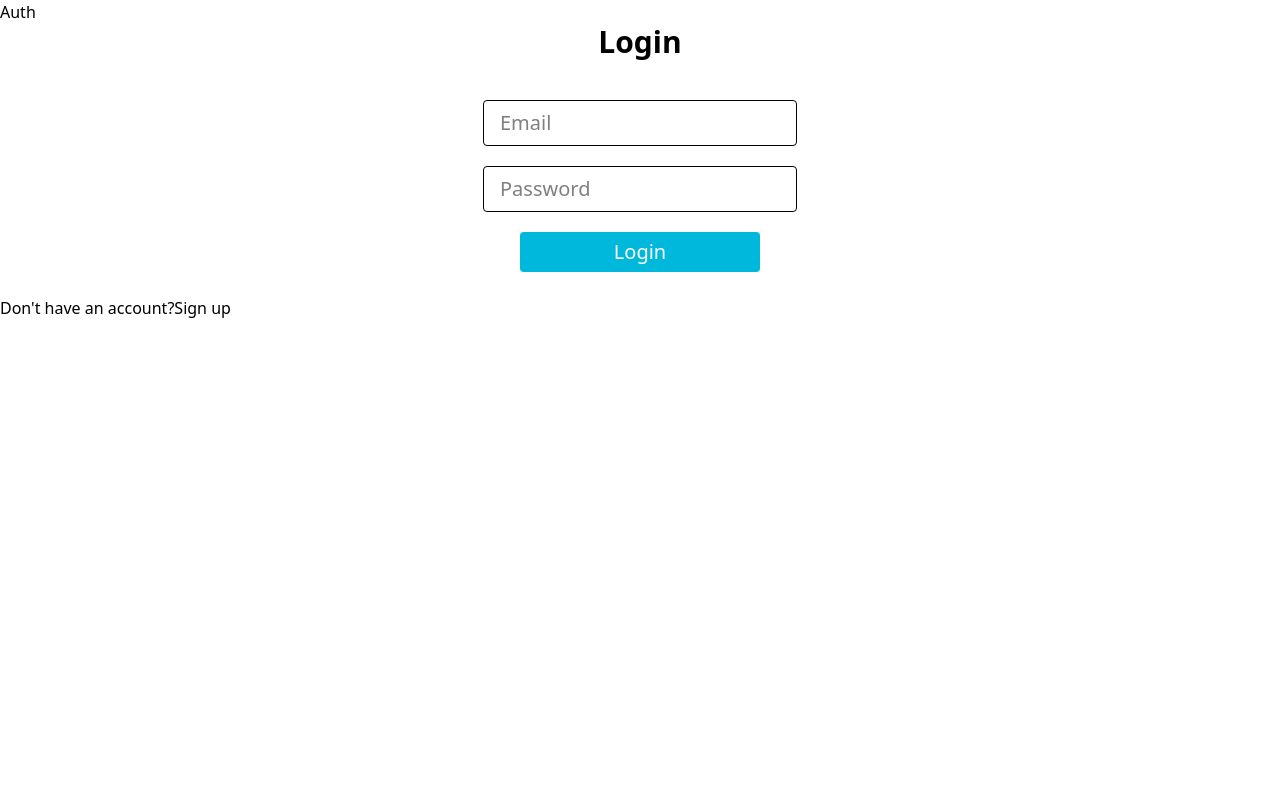
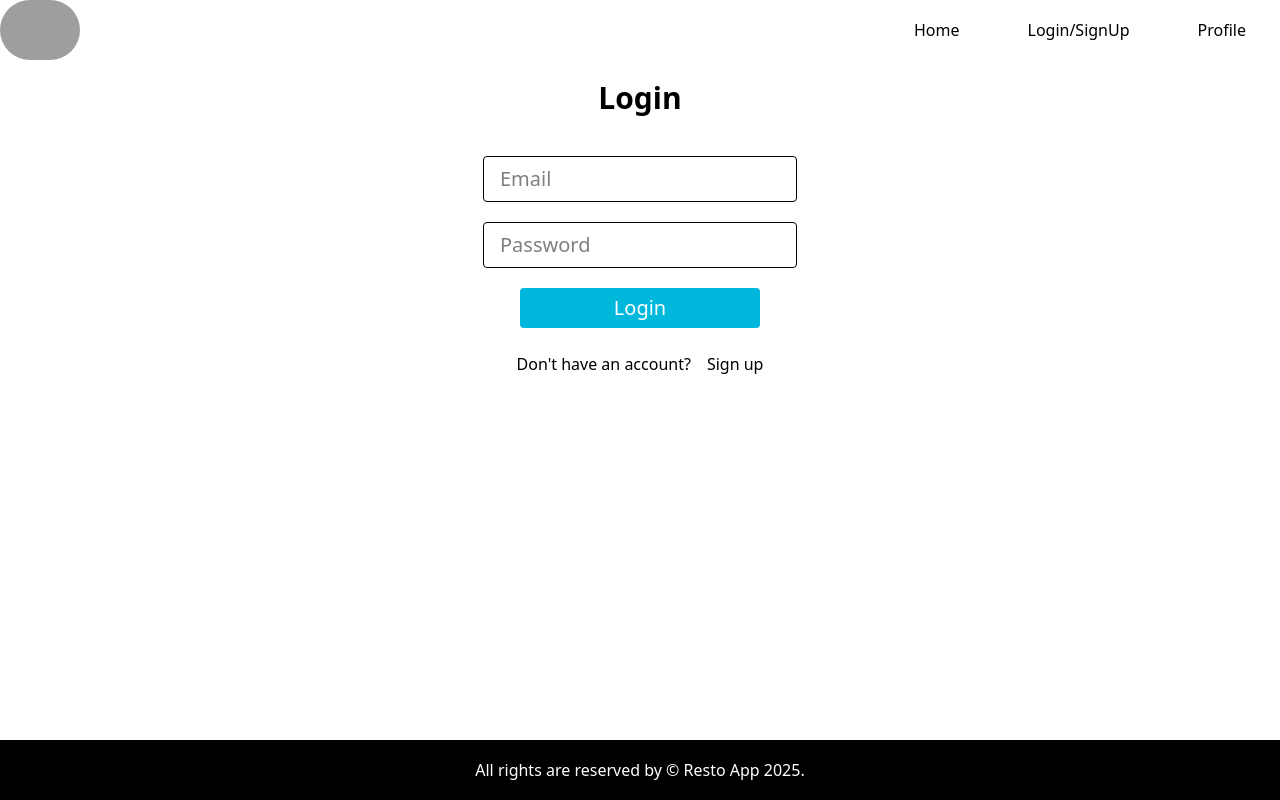
Before and after one commit to pykingcodepro/resto-app, a Next.js app: page /restaruant in a window 1280 px wide. Built offline with nearby package versions, Linux system fonts and the light colour scheme; grey boxes are pictures that could not be loaded.

Commit message:
Added headers and footers

```diff
--- /dev/null
+++ b/app/_components/RestaurantFooter.tsx
@@ -0,0 +1,9 @@
+import React from 'react'
+
+export default function RestaurantFooter() {
+  return (
+    <div className='bg-black text-white fixed bottom-0 w-screen text-center h-15 flex items-center justify-center'>
+      <p>All rights are reserved by &copy; Resto App 2025.</p>
+    </div>
+  )
+}
--- /dev/null
+++ b/app/_components/RestaurantHeader.tsx
@@ -0,0 +1,28 @@
+import Link from "next/link";
+import React from "react";
+
+export default function RestaurantHeader() {
+  return (
+    <div className="flex justify-between mb-5">
+      <div className="logo">
+        <img
+          className="w-20 rounded-full"
+          src="https://marketplace.canva.com/EAFpeiTrl4c/2/0/1600w/canva-abstract-chef-cooking-restaurant-free-logo-a1RYzvS1EFo.jpg"
+          alt="logo"
+        />
+      </div>
+
+      <ul className="flex w-100 justify-around items-center">
+        <li>
+          <Link href="/">Home</Link>
+        </li>
+        <li>
+          <Link href="/">Login/SignUp</Link>
+        </li>
+        <li>
+          <Link href="/">Profile</Link>
+        </li>
+      </ul>
+    </div>
+  );
+}
--- a/app/restaruant/page.tsx
+++ b/app/restaruant/page.tsx
@@ -1,30 +1,32 @@
 "use client";
 
-import React, { FormEvent, useState } from 'react'
-import LoginComponent from '../_components/LoginComponent'
-import SignUpComponent from '../_components/SignUpComponent'
+import React, { FormEvent, useState } from "react";
+import LoginComponent from "../_components/LoginComponent";
+import SignUpComponent from "../_components/SignUpComponent";
+import RestaurantHeader from "../_components/RestaurantHeader";
+import RestaurantFooter from "../_components/RestaurantFooter";
 
 export default function page() {
   const [login, setLogin] = useState<boolean>(true);
   return (
     <>
-        <h1>Auth</h1>
-        {
-          login
-          ? <LoginComponent />
-          : <SignUpComponent />
-        }
+      <RestaurantHeader />
+      {login ? <LoginComponent /> : <SignUpComponent />}
       <br />
-        <span> { login ? "Don't have an account?" : "Already have an account?" }
+      <span className="mb-20 text-center inline-block w-screen">
+        {" "}
+        {login ? "Don't have an account?" : "Already have an account?"}
         <button
-            onClick={(e:FormEvent) => {
+          className="cursor-pointer ml-4"
+          onClick={(e: FormEvent) => {
             e.preventDefault();
             setLogin(!login);
           }}
         >
-            { login ? "Sign up" : "Login" }
+          {login ? "Sign up" : "Login"}
         </button>
       </span>
+      <RestaurantFooter />
     </>
-  )
+  );
 }
```
Lines whose indentation alone changed are shown as unchanged.
